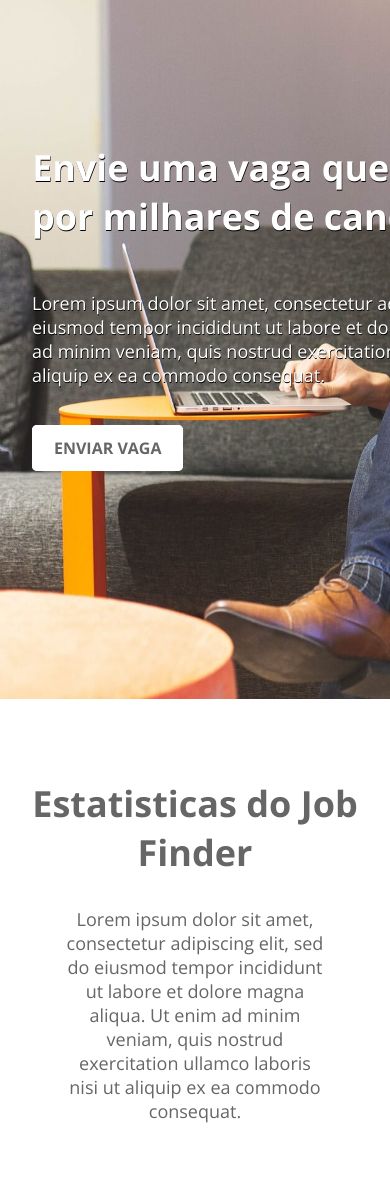
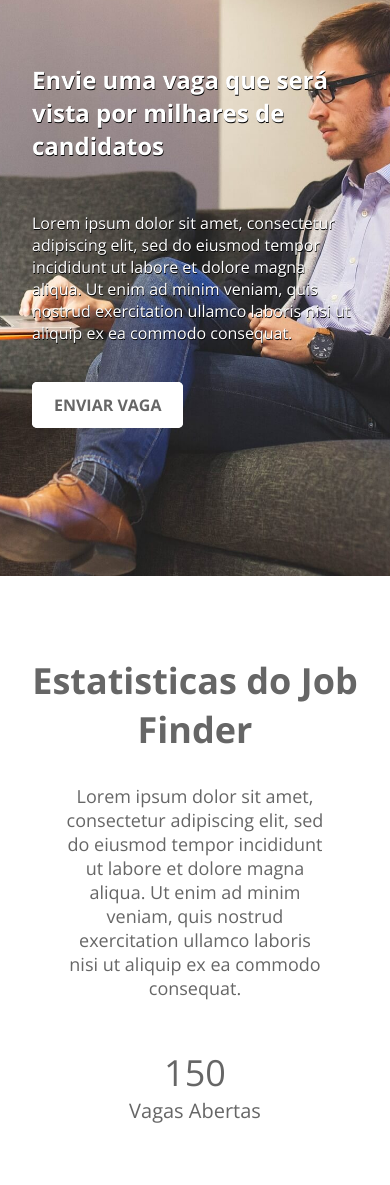
Before and after one commit to 82rafamalta/site-de-empregos, a plain HTML site: page index.html in a window 390 px wide. Shown: the part 1775-2960 px from the top of the page. Drawn offline with nearby package versions, Linux system fonts and the light colour scheme.

Commit message:
Add files via upload

```diff
--- a/css/styles.css
+++ b/css/styles.css
@@ -818,4 +818,48 @@ footer .wrapper:after {
   .job-type {
     width: 22%;
   }
+
+  #sendjobs-container {
+    background-position: 35% 0;
+    padding: 10em 0;
+  }
+
+  #sendjobs-container h2 {
+    font-size: 1.5em;
+    width: 100%;
+  }
+
+  #sendjobs-container p {
+    font-size: 1em;
+    width: 100%;
+  }
+
+  .status-box {
+    margin-top: 3em;
+    width: 100%;
+  }
+
+  .status-box:nth-child(1),
+  .status-box:nth-child(3) {
+    border: none;
+  }
+
+  #testmony-container {
+    padding: 5em 0;
+  }
+
+  .testmony-box {
+    width: 100%;
+  }
+
+  #testmony-container p {
+    margin-bottom: 1em;
+  }
+
+  .footer-box {
+    display: block;
+    width: 100%;
+  }
 }
+
+https: ; //www.youtube.com/watch?v=Yci4VSGlwos&list=PLnDvRpP8Bnez2LJGshXKtid2f-aUkFOqM&index=22
```
